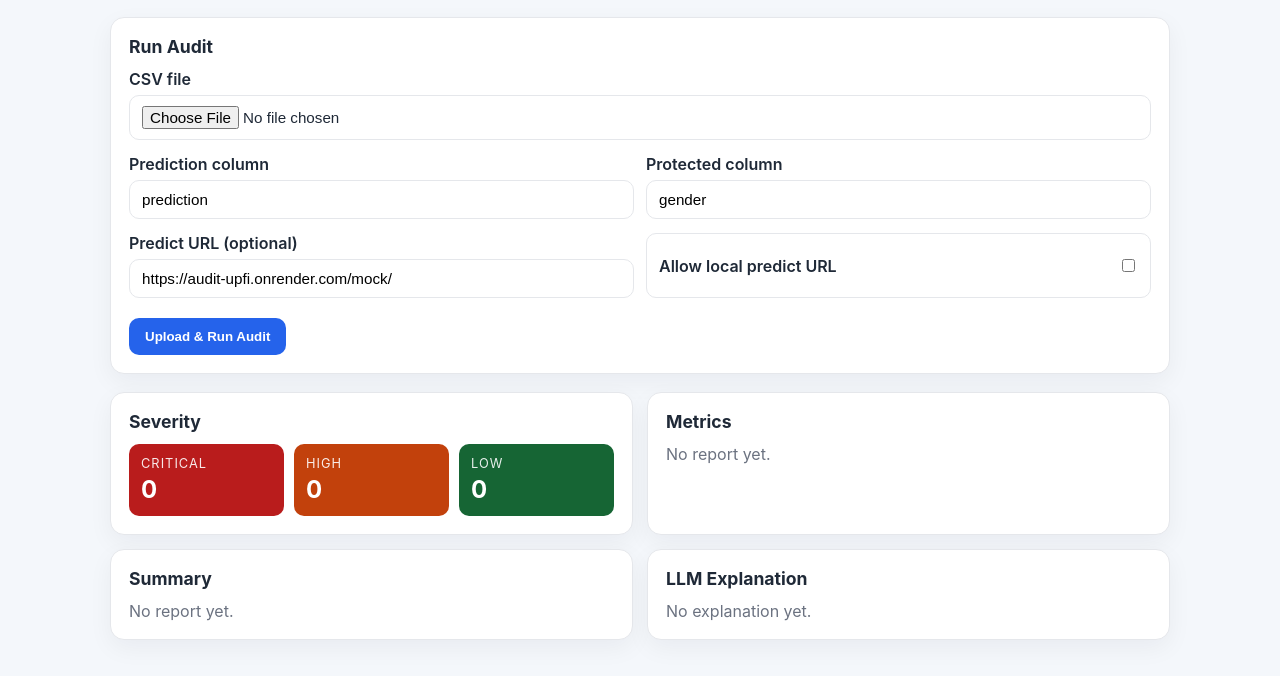
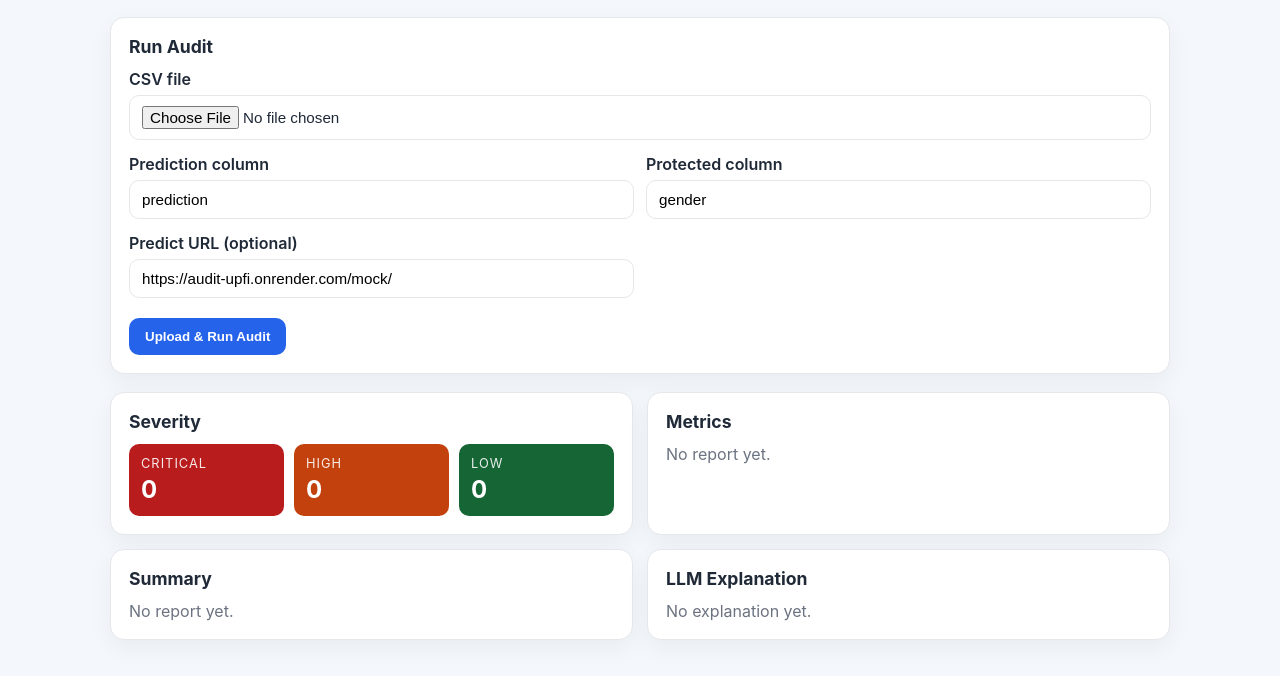
Before and after one commit to haddybhaiya/audit, a plain HTML site: page frontend/index.html in a window 1280 px wide. Shown: the part 102-778 px from the top of the page. Drawn offline with Linux system fonts and the light colour scheme.

Commit message:
frontend+docs: remove 'Allow local predict URL' checkbox and API docs entry

```diff
--- a/frontend/index.html
+++ b/frontend/index.html
@@ -39,10 +39,6 @@
           <label for="predictUrl">Predict URL (optional)</label>
           <input id="predictUrl" placeholder="https://..." />
         </div>
-        <div class="field-group checkbox-field">
-          <label for="allowLocalPredictUrl">Allow local predict URL</label>
-          <input id="allowLocalPredictUrl" type="checkbox" />
-        </div>
       </div>
 
       <button id="runAuditBtn" class="primary-btn" type="button">
```
Also changed, not shown: 1 other file.
